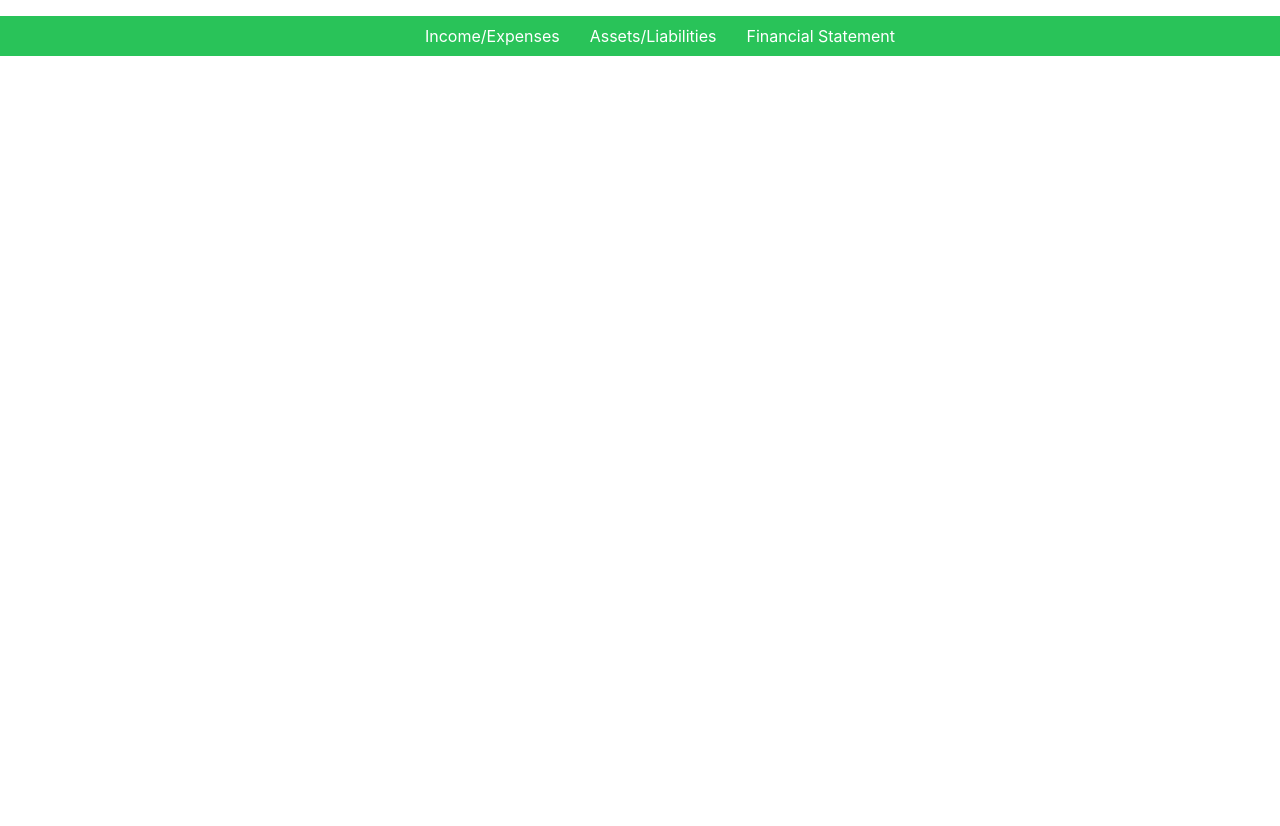
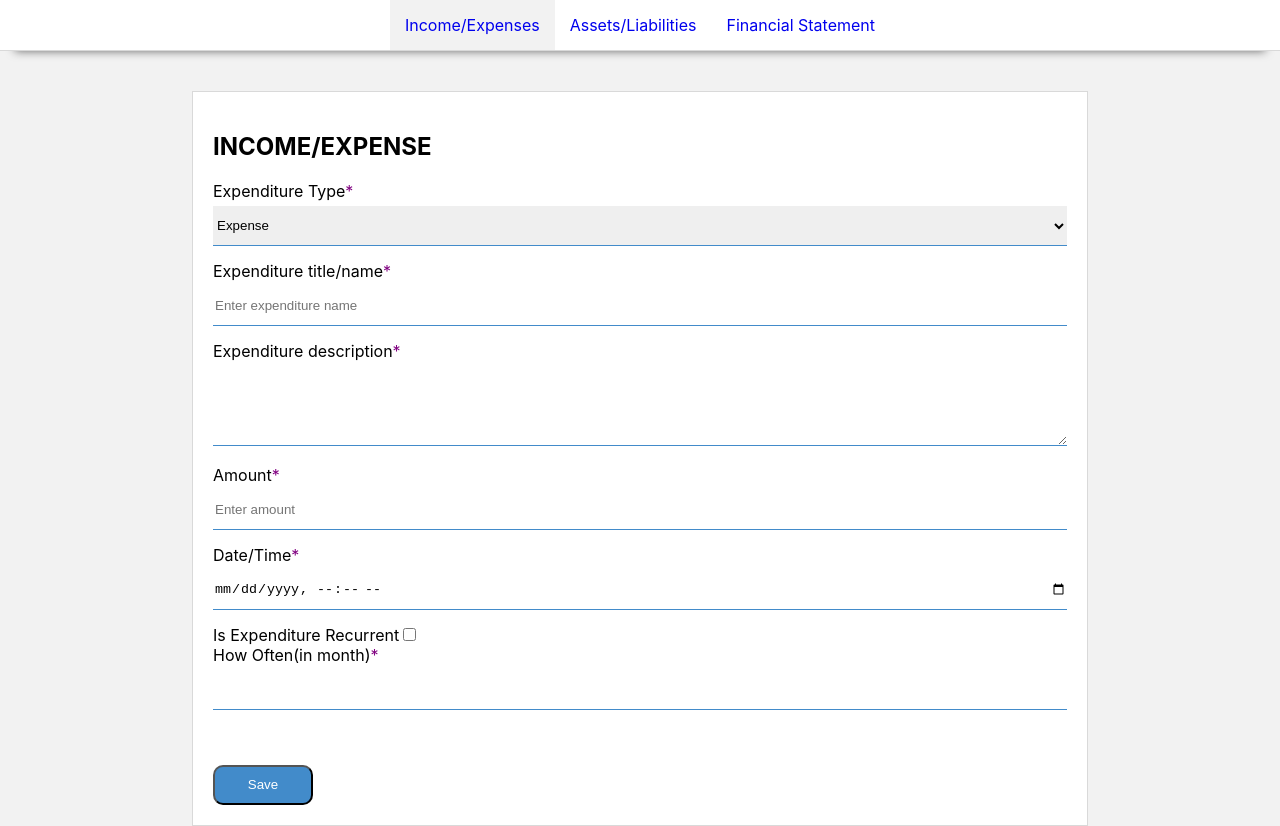
Before and after one commit to CodeLuminary/dockerise-finance-manager, a React (Create React App) app in the folder react_app/: page / in a window 1280 px wide. Before the commit the page ends 800 px from the top, so only its background shows below. Built offline with nearby package versions, Linux system fonts and the light colour scheme.

Commit message:
app settings UI added

```diff
--- a/react_app/src/components/navbar.jsx
+++ b/react_app/src/components/navbar.jsx
@@ -5,7 +5,7 @@ const Navbar = ()=>{
     return (
         <div className={navbar_style.nav}>
             <ul>
-                <li><Link to="/">Income/Expenses</Link></li>
+                <li className={navbar_style.highlight}><Link to="/">Income/Expenses</Link></li>
                 <li><Link to="/">Assets/Liabilities</Link></li>
                 <li><Link to="/">Financial Statement</Link></li>
             </ul>
--- /dev/null
+++ b/react_app/src/components/settings.jsx
@@ -0,0 +1,16 @@
+import inc_exp_style from "../css/inc_exp.module.css";
+
+const Settings = ()=>{
+    return (
+        <div>
+            <h2>ACCOUNTING SETTINGS</h2>
+            <span className={inc_exp_style.label}>Currency</span>
+            <input type="text" className="input" placeholder="Enter currency"/><br/>
+            <span className={inc_exp_style.label}>Company Name</span>
+            <input className="input" placeholder="Enter company name"/>
+            <button className="btn">Save Change(s)</button>
+        </div>
+    )
+}
+
+export default Settings;
--- a/react_app/src/css/App.css
+++ b/react_app/src/css/App.css
@@ -4,7 +4,34 @@
 body{
   margin: 0px !important;
   padding: 0px !important;
+  background-color: #f2f2f2;
 }
-html{
-
+.content{
+  display: flex;
+  justify-content: center;
+  padding-top: 40px;
+  width: 100%;
 }
+.content > div{
+  padding: 20px;
+  background-color: #fff;
+  border: 1px solid #d9d9d9;
+  width: 70%;
+}
+.input, .textarea{
+  height: 40px;
+  width: 100%;
+  border: 1px solid #428bca;
+  border-width: 0px 0px 1px 0px;
+  margin: 5px 0px 15px
+}
+.textarea{
+  height: 80px;
+}
+.btn{
+  margin-top: 40px;
+  width: 100px; height: 40px;
+  border-radius: 10px;
+  background-color: #428bca;
+  color: #fff;
+}
--- a/react_app/src/css/navbar.module.css
+++ b/react_app/src/css/navbar.module.css
@@ -1,6 +1,18 @@
 .nav ul li{display: inline-block}
-.nav ul li a {padding: 10px 15px; text-decoration: none; color: #fff;display:inline-block}
+.nav ul li a {padding: 15px; text-decoration: none;display:inline-block}
 .nav{
-    background: #29c359;
-    text-align: center
+    text-align: center;
+    background-color: #fff;
+    border-bottom: 1px solid #d9d9d9;
+    box-shadow: 0px 15px 10px -15px #666;
 }
+.highlight{
+    background-color: #f2f2f2
+}
+
+@media screen and (max-width: 768px) {
+    .nav ul li{display: block}
+}
+ul{
+    margin: 0px; padding: 0px;
+}
--- a/react_app/src/views/home.jsx
+++ b/react_app/src/views/home.jsx
@@ -1,13 +1,20 @@
 import Navbar from "../components/navbar";
 import {Routes, Route} from "react-router-dom";
+import IncomeExpense from "../components/income_expense";
+import AssetLiability from "../components/asset_liability";
+import Settings from "../components/settings";
 
 const Home = ()=>{
     return (
         <>
             <Navbar />
-            <Routes>
-
-            </Routes>
+            <div className="content">
+                <Routes>
+                    <Route index element={<IncomeExpense />}/>
+                    <Route path="/asset-liability" element={<AssetLiability/>}/>
+                    <Route path="/settings" element={<Settings />}/>
+                </Routes>
+            </div>
         </>
     )
 }
```
